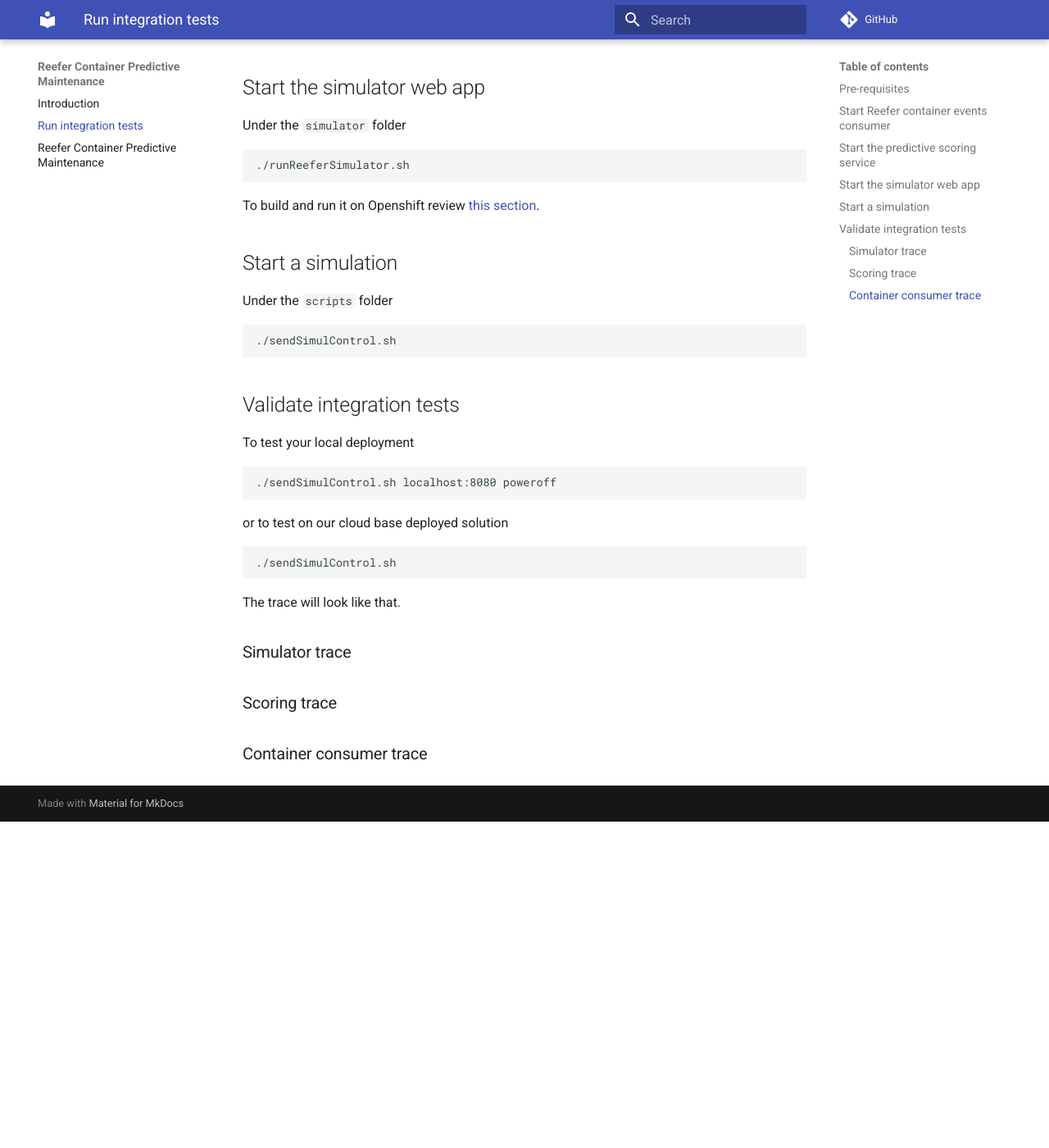
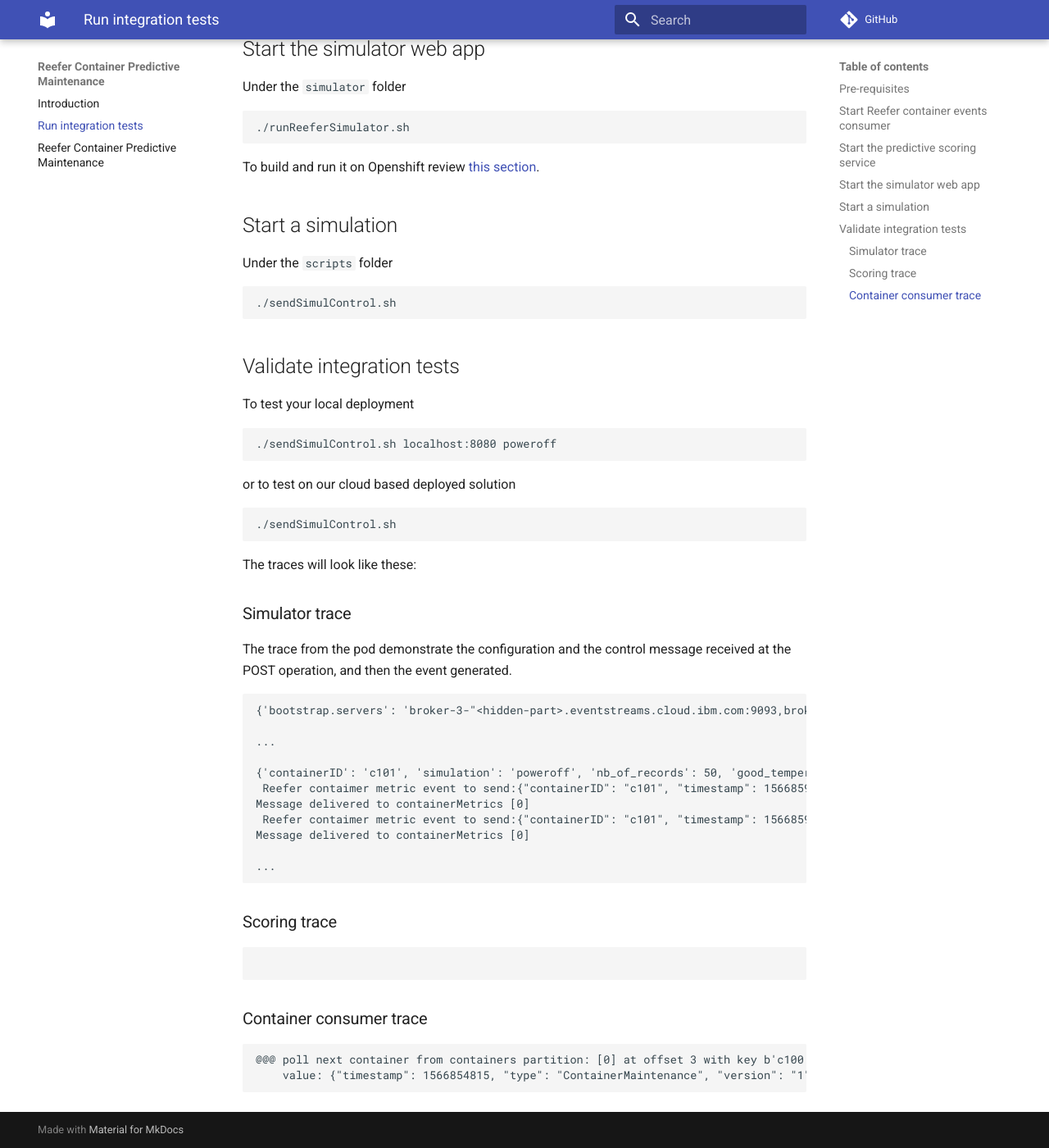
Before and after one commit to ibm-cloud-architecture/refarch-reefer-ml, an MkDocs documentation site: the page built from docs/integration-tests.md, in a window 1280 px wide and 1400 px high, scrolled down 1556 px. Shown: the whole window at 82% size. Built offline with MkDocs 1.6.1 and Material for MkDocs 9.7.7, drawn with Linux system fonts in a browser that asks for light colours; comment, search, counter and statistics services are not loaded; before the commit the page ends 2558 px from its top, so only the background shows below that.

Commit message:
update consumer and simulator

````diff
--- a/docs/integration-tests.md
+++ b/docs/integration-tests.md
@@ -66,18 +66,40 @@ To test your local deployment
 ./sendSimulControl.sh localhost:8080 poweroff
 ```
 
-or to test on our cloud base deployed solution
+or to test on our cloud based deployed solution
 
 ```
 ./sendSimulControl.sh
 ```
 
-The trace will look like that.
+The traces will look like these:
 
 ### Simulator trace
 
+The trace from the pod demonstrate the configuration and the control message received at the POST operation, and then the event generated.
+
+```
+{'bootstrap.servers': 'broker-3-"<hidden-part>.eventstreams.cloud.ibm.com:9093,broker-1-"<hidden-part>.eventstreams.cloud.ibm.com:9093,broker-0-"<hidden-part>.eventstreams.cloud.ibm.com:9093,broker-5-"<hidden-part>.eventstreams.cloud.ibm.com:9093,broker-2-"<hidden-part>.eventstreams.cloud.ibm.com:9093,broker-4-"<hidden-part>.eventstreams.cloud.ibm.com:9093', 'group.id': 'ReeferMetricsSimulator', 'security.protocol': 'sasl_ssl', 'sasl.mechanisms': 'PLAIN', 'ssl.ca.location': '/etc/pki/tls/cert.pem', 'sasl.username': 'token', 'sasl.password': '<hidden-part>'}
+
+...
+
+{'containerID': 'c101', 'simulation': 'poweroff', 'nb_of_records': 50, 'good_temperature': 4.4}
+ Reefer contaimer metric event to send:{"containerID": "c101", "timestamp": 1566859800, "type": "ContainerMetric", "payload": "('2019-08-26 T22:50 Z', 'c101', 2.0905792037649547, 4.4, 16.282392569138707, 6.603341673152029, 2, 16, 8.827184272293419, 6.33603138958275, 0, 5)"}
+Message delivered to containerMetrics [0]
+ Reefer contaimer metric event to send:{"containerID": "c101", "timestamp": 1566859860, "type": "ContainerMetric", "payload": "('2019-08-26 T22:51 Z', 'c101', 2.0905792037649547, 4.4, 0, -0.04371530981778182, 2, 3, 6.295683442800409, 5.36863196753292, 0, 1)"}
+Message delivered to containerMetrics [0]
+
+...
+```
 
 ### Scoring trace
 
+```
+```
 
 ### Container consumer trace
+
+```
+@@@ poll next container from containers partition: [0] at offset 3 with key b'c100':
+	value: {"timestamp": 1566854815, "type": "ContainerMaintenance", "version": "1", "containerID": "c100", "payload": {"containerID": "c100", "type": "Reefer", "status": "MaintenanceNeeded", "Reason": "Predictive maintenance scoring found a risk of failure"}}
+```
````
Also changed, not shown: docs/index.md (+2 -1 lines), docs/images/RT-analytics.png, docs/images/mvp-runtime.png, 4 other files.
